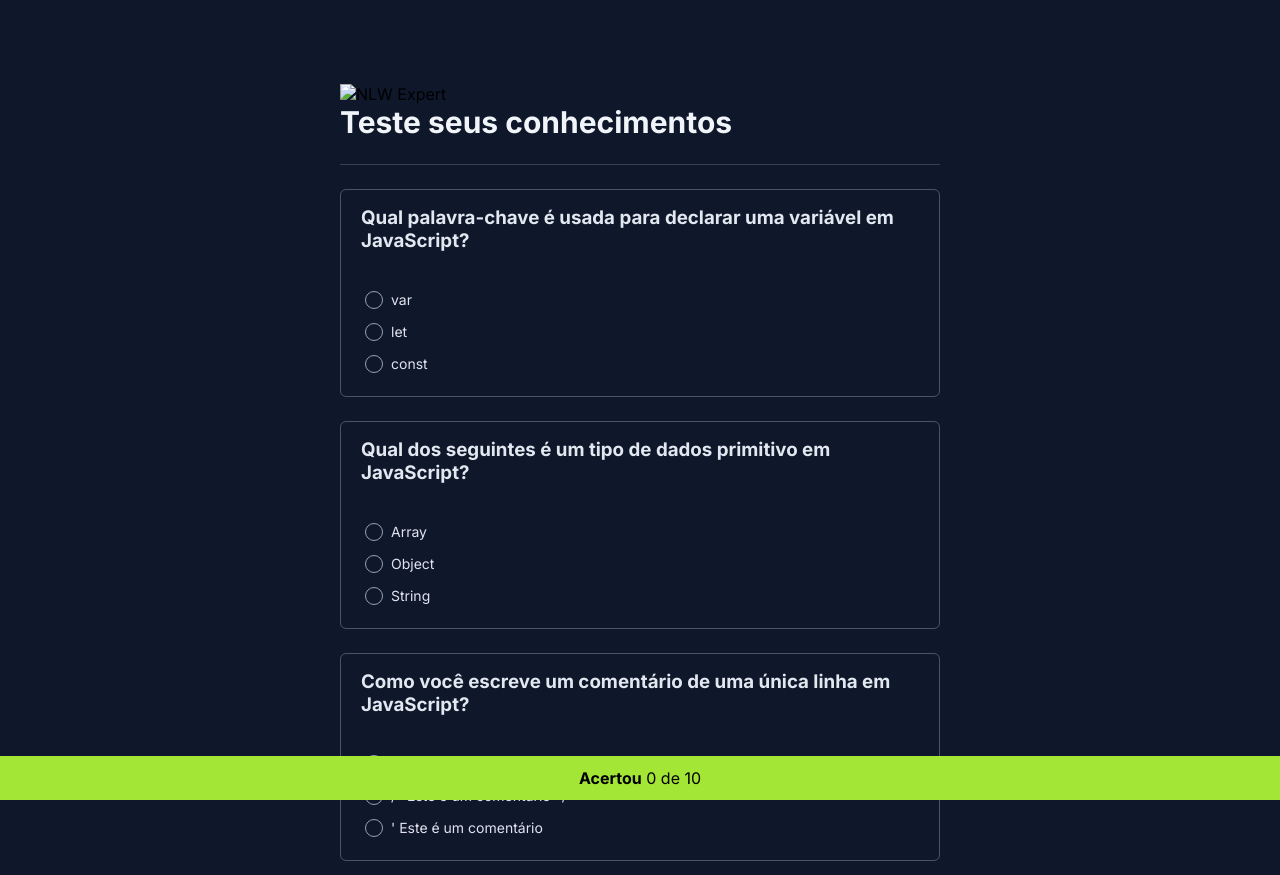
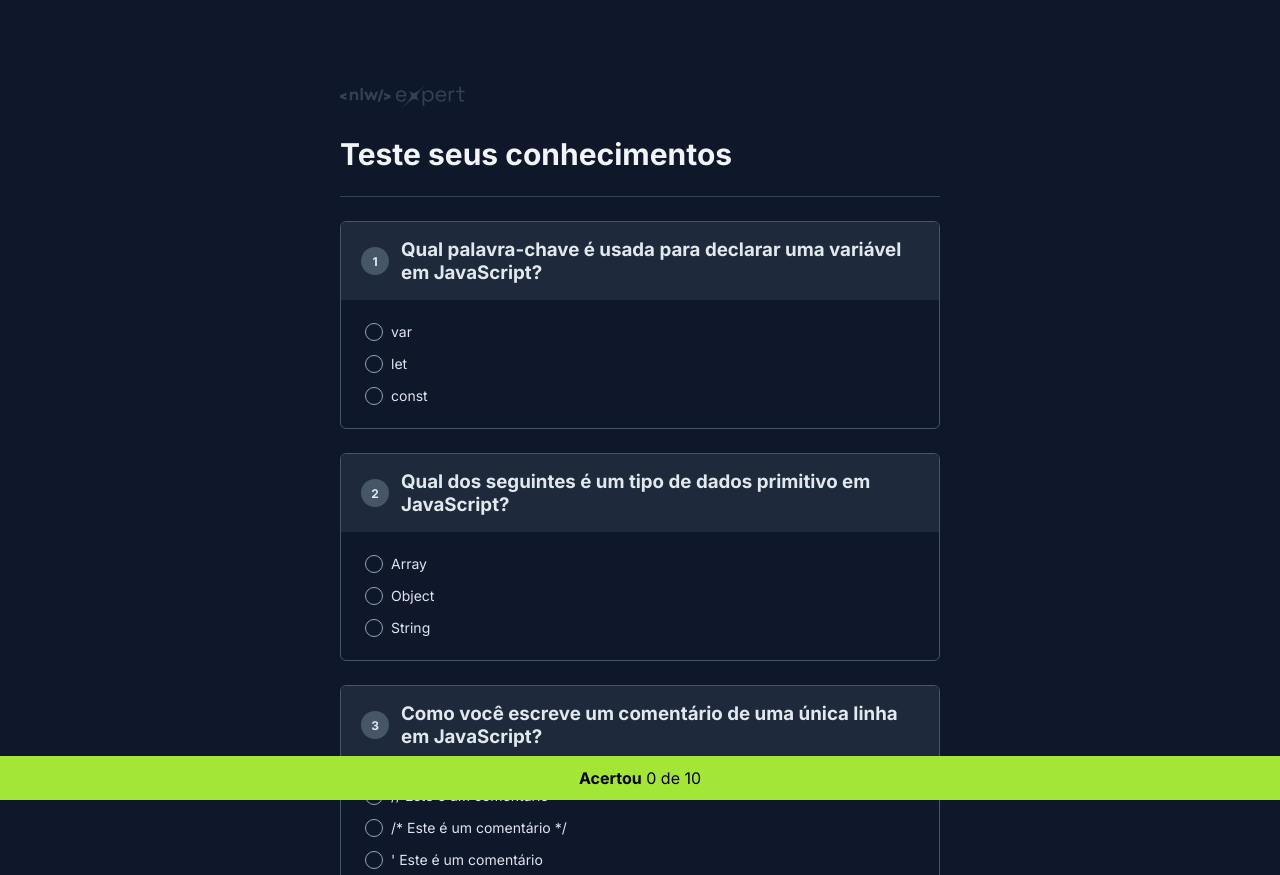
Before and after one commit to joeyanovich/NLW-Expert-quiz, a plain HTML site: page index.html in a window 1280 px wide. Shown: the top 875 px of the page. Drawn offline with Linux system fonts and the light colour scheme.

Commit message:
finalize styling, final adjustments and added images

```diff
--- a/assets/css/style.css
+++ b/assets/css/style.css
@@ -22,9 +22,15 @@ header {
 }
 
 header h1 {
+  margin-top: 1.5rem;
+
   font-size: 1.875rem;
 
   color: #F1F5F9;
+}
+
+#quiz {
+  counter-reset: quiz-item;
 }
 
 main {
@@ -35,14 +41,41 @@ main {
 
 .quiz-item {
   margin-top: 1.5rem;
+
+  overflow: hidden;
+
   border: 1px solid #475569;
   border-radius: 6px;
 }
 
 .quiz-item h3 {
+  display: flex;
+  align-items: center;
+  gap: 0.75rem;
+
   padding: 1rem 1.25rem;
 
   color: #E2E8F0;
+  background-color: #1E293B;
+}
+
+.quiz-item h3:before {
+  counter-increment: quiz-item;
+  content: counter(quiz-item);
+
+  display: flex;
+  justify-content: center;
+  align-items: center;
+  flex-shrink: 0;
+
+  width: 1.75rem;
+  height: 1.75rem;
+
+  border-radius: 50%;
+
+  font-size: 0.75rem;
+
+  background-color: #475569;
 }
 
 .quiz-item dl {
@@ -69,6 +102,7 @@ input {
   display: flex;
   align-items: center;
   justify-content: center;
+  flex-shrink: 0;
 
   width: 1rem;
   height: 1rem;
--- a/index.html
+++ b/index.html
@@ -6,6 +6,7 @@
   <link rel="preconnect" href="https://fonts.googleapis.com">
 
   <meta name="viewport" content="width=device-width, initial-scale=1.0">
+  <link rel="shortcut icon" href="./assets/img/favicon.png" type="image/x-icon">
 
   <link rel="preconnect" href="https://fonts.gstatic.com" crossorigin>
   <link href="https://fonts.googleapis.com/css2?family=Inter:wght@400;600;700&display=swap" rel="stylesheet">
@@ -13,12 +14,12 @@
   <link rel="stylesheet" href="./assets/css/style.css">
 
   <script></script>
-  <title>Quiz JavaStript</title>
+  <title>NLW Expert - Quiz JavaStript</title>
 </head>
 <body>
   <main>
     <header>
-      <img src="" alt="NLW Expert">
+      <img src="./assets/img/logo.svg" alt="NLW Expert">
       <h1>Teste seus conhecimentos</h1>
     </header>
 
```
Also changed, not shown: assets/img/favicon.png (added).
